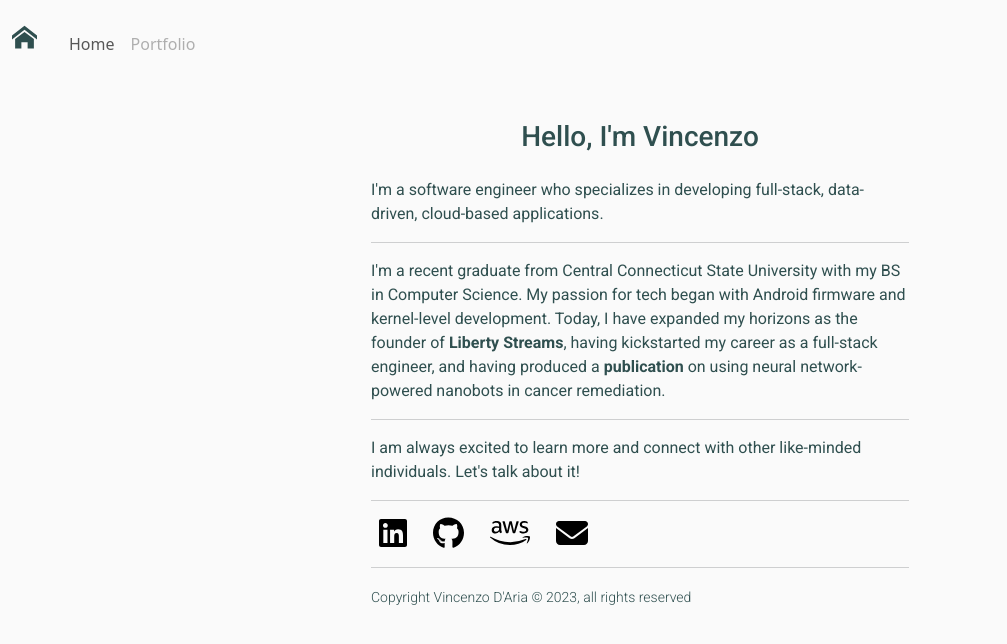
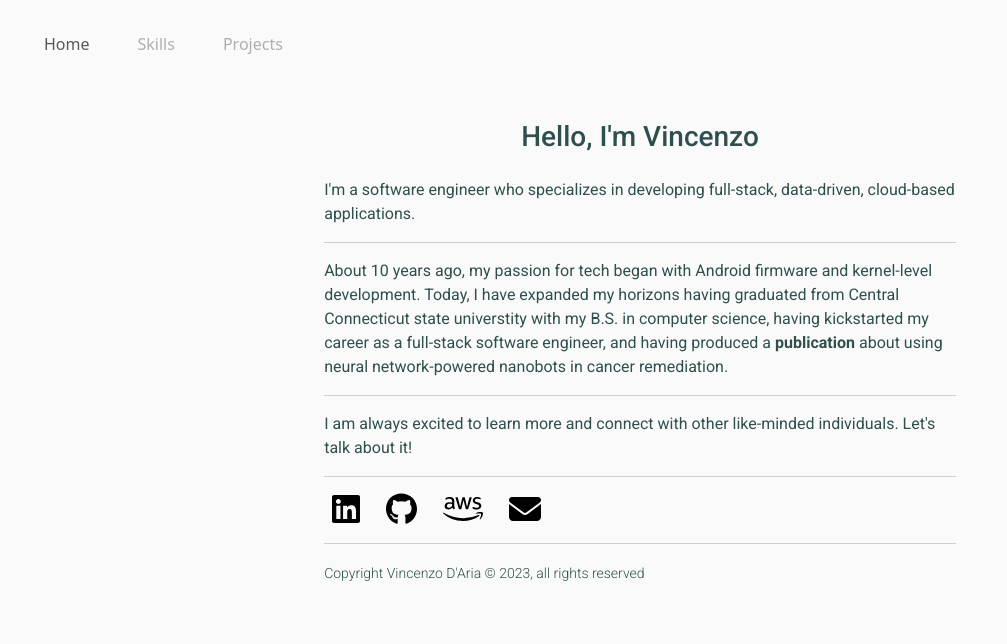
Before and after one commit to vinny2001/personal-website, a React (Create React App) app: page /#/ in a window 1280 px wide. Shown: the top 644 px of the page, without its empty margins (0-1007 px from the left). Built offline with nearby package versions, Linux system fonts and the light colour scheme.

Commit message:
Update homescreen content & navbar links

```diff
--- a/src/components/body/body.css
+++ b/src/components/body/body.css
@@ -59,8 +59,5 @@ small{
 
   @media (max-width: 600px) {
     /* Your CSS styles for small screens go here */
-    p{
-        font-size: 14px;
-    }
 
   }
--- a/src/components/body/body.js
+++ b/src/components/body/body.js
@@ -54,16 +54,17 @@ function Body() {
 
                 <div id="bodyContent" className="bodyContent">
                     <div className="row text-start mb-5 px-2">
-                        <div className="col-lg-6 col-sm-10 mx-auto">
+                        <div className="col-lg-7 col-sm-10 mx-auto">
                             <p className={`opacity-transition ${isVisible.paragraph1 ? 'delay-transition' : ''}`}>
                                 I'm a software engineer who specializes in developing full-stack, data-driven, cloud-based applications.
                             </p>
                             <hr className={`opacity-transition ${isVisible.paragraph1 ? 'delay-transition-hr' : ''}`}/>
                             <p className={`opacity-transition ${isVisible.paragraph2 ? 'delay-transition' : ''}`}>
-                                I'm a recent graduate from Central Connecticut State University with my BS in Computer Science. My passion for tech
-                                began with Android firmware and kernel-level development. Today, I have expanded my horizons as the founder of
-                                <span><a href="/#/liberty-streams"> Liberty Streams</a></span>, having kickstarted my career as a full-stack engineer, and having produced a
-                                <span><a href="https://cscu-ccsu-primo.hosted.exlibrisgroup.com/primo-explore/fulldisplay?docid=01CSCU_NETWORK_ALMA71210764550003451&vid=CCSU_V1&lang=en_US&context=L" target="_blank" rel="noopener noreferrer"> publication</a></span> on using neural network-powered nanobots in cancer remediation.
+                                About 10 years ago, my passion for tech began with Android firmware and kernel-level development.
+                                Today, I have expanded my horizons having graduated from Central Connecticut state universtity with my B.S. in computer science,
+                                having kickstarted my career as a full-stack software engineer, and having produced a
+                                <span><a href="https://cscu-ccsu-primo.hosted.exlibrisgroup.com/primo-explore/fulldisplay?docid=01CSCU_NETWORK_ALMA71210764550003451&vid=CCSU_V1&lang=en_US&context=L" target="_blank" rel="noopener noreferrer"> publication </a></span>
+                                about using neural network-powered nanobots in cancer remediation.
                             </p>
                             <hr className={`opacity-transition ${isVisible.paragraph2 ? 'delay-transition-hr' : ''}`}/>
                             <p className={`opacity-transition ${isVisible.paragraph3 ? 'delay-transition' : ''}`}>
--- a/src/components/navbar/navbar.js
+++ b/src/components/navbar/navbar.js
@@ -1,29 +1,26 @@
 import React from "react";
-import {ImHome} from "react-icons/im"
 
 const Navbar = () =>(
 
-    <nav className="navbar navbar-expand-md">
+    <nav className="navbar">
         <div className="container-fluid">
-            <a className="navbar-brand" href="/">
-                <ImHome size={25} color="darkslategray"></ImHome>
-            </a>
-            <button className="navbar-toggler" type="button" data-bs-toggle="collapse" data-bs-target="#navbarNav" aria-controls="navbarNav" aria-expanded="false" aria-label="Toggle navigation">
-                <span className="navbar-toggler-icon"></span>
-            </button>
-            <div className="collapse navbar-collapse" id="navbarNav">
-                <ul className="navbar-nav align-items-start px-2 pt-3">
 
-                    <li className="nav-item">
-                        <a className="nav-link" href="/">Home</a>
-                    </li>
+            <ul className="navbar-nav flex-row px-2 pt-3">
 
-                    <li className="nav-item">
-                        <a className="nav-link disabled" href="/#/portfolio">Portfolio</a>
-                    </li>
+                <li className="nav-item mx-lg-4 mx-2">
+                    <a className="nav-link" href="/">Home</a>
+                </li>
 
-                </ul>
-            </div>
+                <li className="nav-item mx-lg-4 mx-2">
+                    <a className="nav-link disabled" href="/#/">Skills</a>
+                </li>
+
+                <li className="nav-item mx-lg-4 mx-2">
+                    <a className="nav-link disabled" href="/#/portfolio">Projects</a>
+                </li>
+
+            </ul>
+
         </div>
     </nav>
 );
```
Also changed, not shown: public/index.html (+0 -23 lines).
